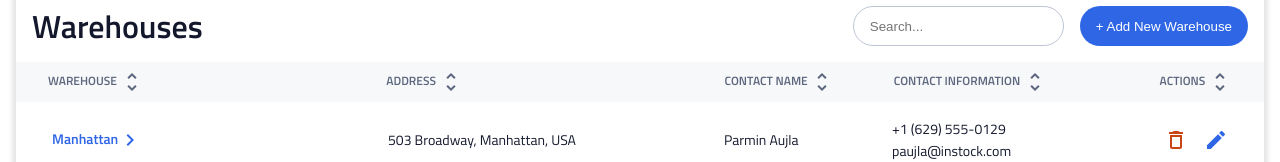
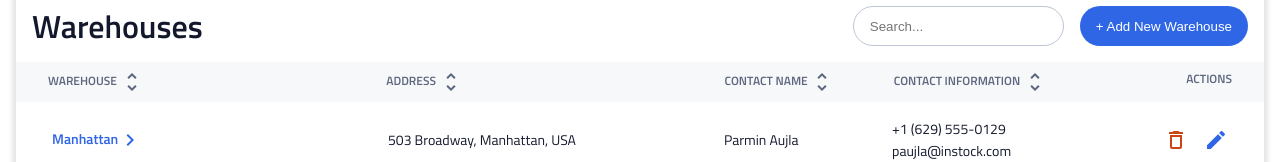
Before and after one commit to heechanku/InStock, a React (Create React App) app: page / in a window 1280 px wide. Shown: the part 136-298 px from the top of the page. Built offline with nearby package versions, Linux system fonts and the light colour scheme.

Commit message:
Remove sort item for actions header

```diff
--- a/src/components/WarehouseList/WarehouseList.js
+++ b/src/components/WarehouseList/WarehouseList.js
@@ -51,7 +51,7 @@ function WarehouseList() {
           CONTACT INFORMATION <img className="warehouse-list__icon" src={sortIcon} alt="sort" />
         </div>
         <div className="warehouse-list__header-item">
-          ACTIONS <img className="warehouse-list__icon" src={sortIcon} alt="sort" />
+          ACTIONS
         </div>
       </div>
       <div className="warehouse-list__body">
```
